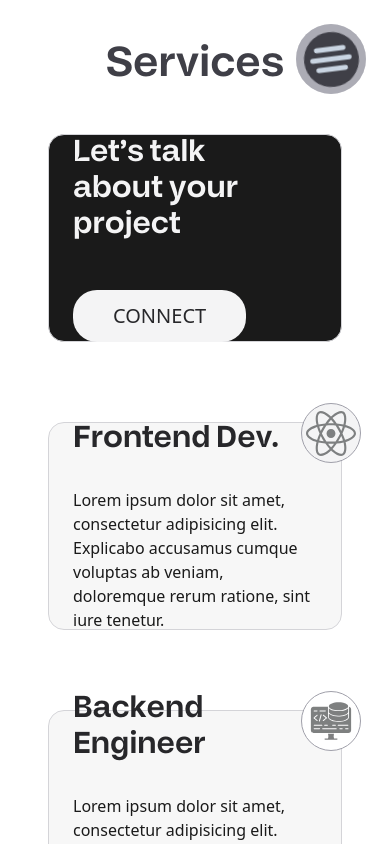
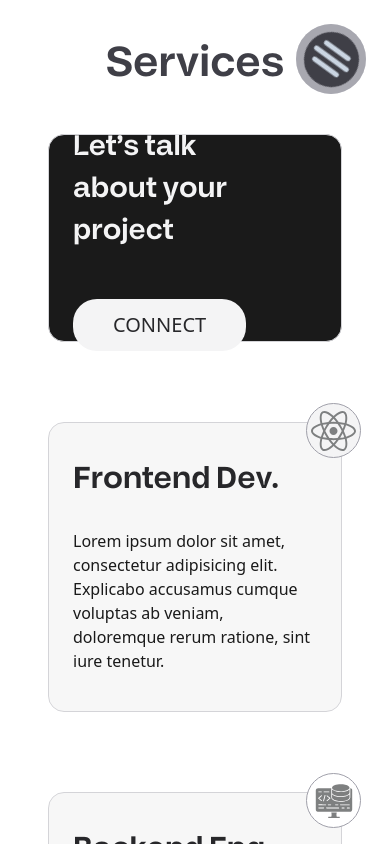
Before and after one commit to CodesbyEkan/krunotch, a React (Vite) app: page /portfolio in a window 390 px wide. Shown: the top 844 px of the page. Built offline with nearby package versions, Linux system fonts and the light colour scheme.

Commit message:
Worked on portfolio's page responsiveness

```diff
--- a/src/components/Portfolio.jsx
+++ b/src/components/Portfolio.jsx
@@ -13,7 +13,7 @@ const Portfolio = ({ ref }) => {
       <div className="w-full flex flex-col gap-y-20 mt-2 px-12 ">
         <div className="flex flex-col justify-center relative px-6 bg-[var(--bg2)] h-52 border-1 border-zinc-300 rounded-2xl backdrop-blur-sm cursor-pointer hover:shadow-lg hover:scale-103">
           <div className="flex flex-col gap-12">
-            <h2 className="text-left text-zinc-100 text-3xl font-makira">
+            <h2 className="text-left text-zinc-100 text-[1.75rem] font-makira">
               Let's talk<span className="block">about your project</span>
             </h2>
             <button className="w-fit text-left px-10 py-3 bg-zinc-100 text-zinc-800 text-xl rounded-3xl uppercase cursor-pointer">
@@ -21,40 +21,40 @@ const Portfolio = ({ ref }) => {
             </button>
           </div>
         </div>
-        <div className="flex flex-col justify-center relative px-6 py-12 bg-zinc-300/20 h-52 border-1 border-zinc-300 rounded-2xl backdrop-blur-sm cursor-pointer hover:shadow-lg hover:scale-103">
-          <div className="absolute flex flex-col items-center justify-center bg-white border-1 border-zinc-400 bg-zinc-100 w-[60px] h-[60px] rounded-[50%] top-[-20px] right-[-20px]">
+        <div className="flex flex-col justify-center relative px-6 py-[9em] bg-zinc-300/20 h-52 border-1 border-zinc-300 rounded-2xl backdrop-blur-sm cursor-pointer hover:shadow-lg hover:scale-103">
+          <div className="absolute flex flex-col items-center justify-center bg-white border-1 border-zinc-400 bg-zinc-100 w-[55px] h-[55px] rounded-[50%] top-[-20px] right-[-20px]">
             <img
               className="contrast-1"
               src={reactIcon}
               alt="React icon"
-              width={50}
+              width={45}
             ></img>
           </div>
           <div className="flex flex-col items-start gap-8">
             <h2 className="text-left text-zinc-800 text-3xl font-makira">
               Frontend Dev.
             </h2>
-            <p className="text-left">
+            <p className="text-left w-60">
               Lorem ipsum dolor sit amet, consectetur adipisicing elit.
               Explicabo accusamus cumque voluptas ab veniam, doloremque rerum
               ratione, sint iure tenetur.
             </p>
           </div>
         </div>
-        <div className="flex flex-col justify-center relative px-6 py-12 bg-zinc-300/20 h-52 border-1 border-zinc-300 rounded-2xl backdrop-blur-sm cursor-pointer hover:shadow-lg hover:scale-103">
-          <div className="absolute flex flex-col items-center justify-center bg-white border-1 border-zinc-400 w-[60px] h-[60px] rounded-[50%] top-[-20px] right-[-20px]">
+        <div className="flex flex-col justify-center relative px-6 py-[9em] bg-zinc-300/20 h-52 border-1 border-zinc-300 rounded-2xl backdrop-blur-sm cursor-pointer hover:shadow-lg hover:scale-103">
+          <div className="absolute flex flex-col items-center justify-center bg-white border-1 border-zinc-400 w-[55px] h-[55px] rounded-[50%] top-[-20px] right-[-20px]">
             <img
               className="contrast-1"
               src={backendIcon}
               alt="React icon"
-              width={42}
+              width={38}
             ></img>
           </div>
           <div className="flex flex-col gap-8">
             <h2 className="text-left text-zinc-800 text-3xl font-makira">
-              Backend Engineer
+              Backend Eng.
             </h2>
-            <p className="text-left">
+            <p className="text-left w-60">
               Lorem ipsum dolor sit amet, consectetur adipisicing elit.
               Explicabo accusamus cumque voluptas ab veniam, doloremque rerum
               ratione, sint iure tenetur.
```
